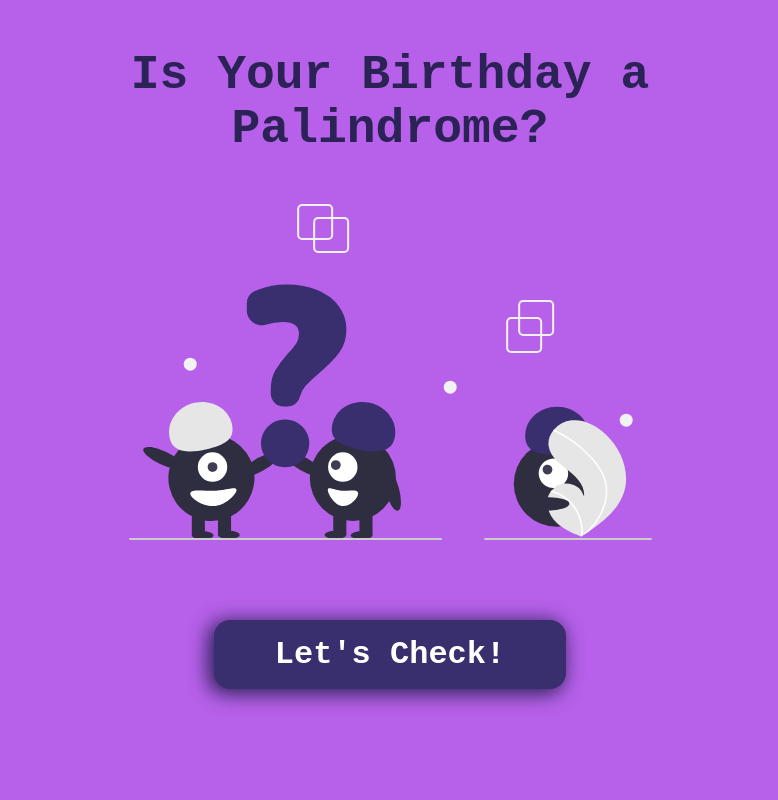
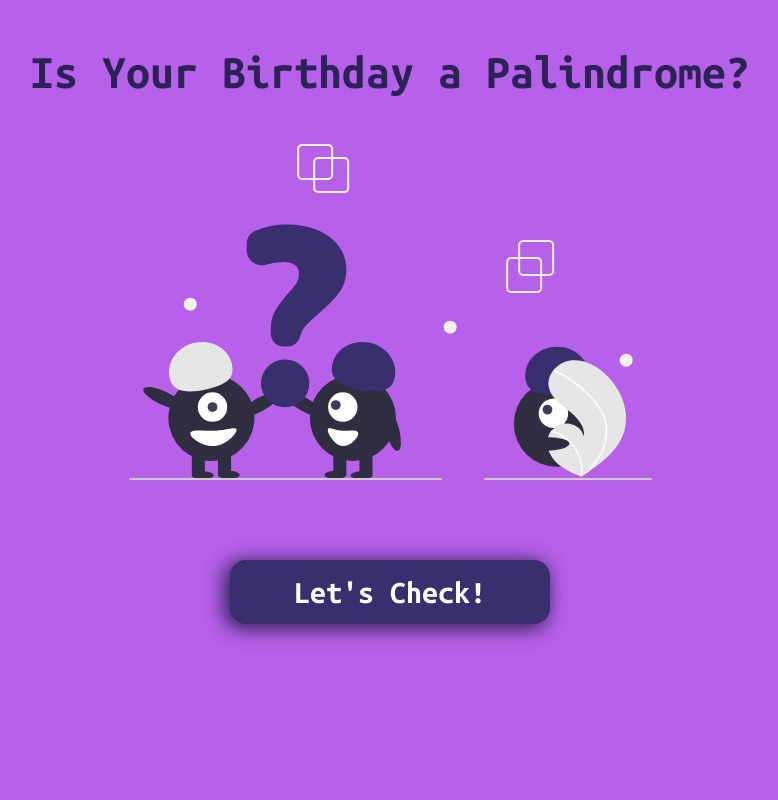
Before and after one commit to horsemaker/birthday-palindrome, a plain HTML site: page index.html in a window 1280 px wide. Shown: the top 800 px of the page, without its empty margins (250-1028 px from the left). Drawn offline with Linux system fonts and the light colour scheme.

Commit message:
style: font

```diff
--- a/style.css
+++ b/style.css
@@ -1,3 +1,5 @@
+@import url('https://fonts.googleapis.com/css2?family=Ubuntu+Mono:wght@400;700&display=swap');
+
 :root {
     --primary-color: #B760EA;
     --secondary-color: #A24BDB;
@@ -41,7 +43,7 @@ body {
     max-width: 25vw;
     margin-left: auto;
     margin-right: auto;
-    box-sizing: border;
+    box-sizing: border-box;
     text-decoration: none;
     background-color: var(--tertiary-color);
     color: white;
```
